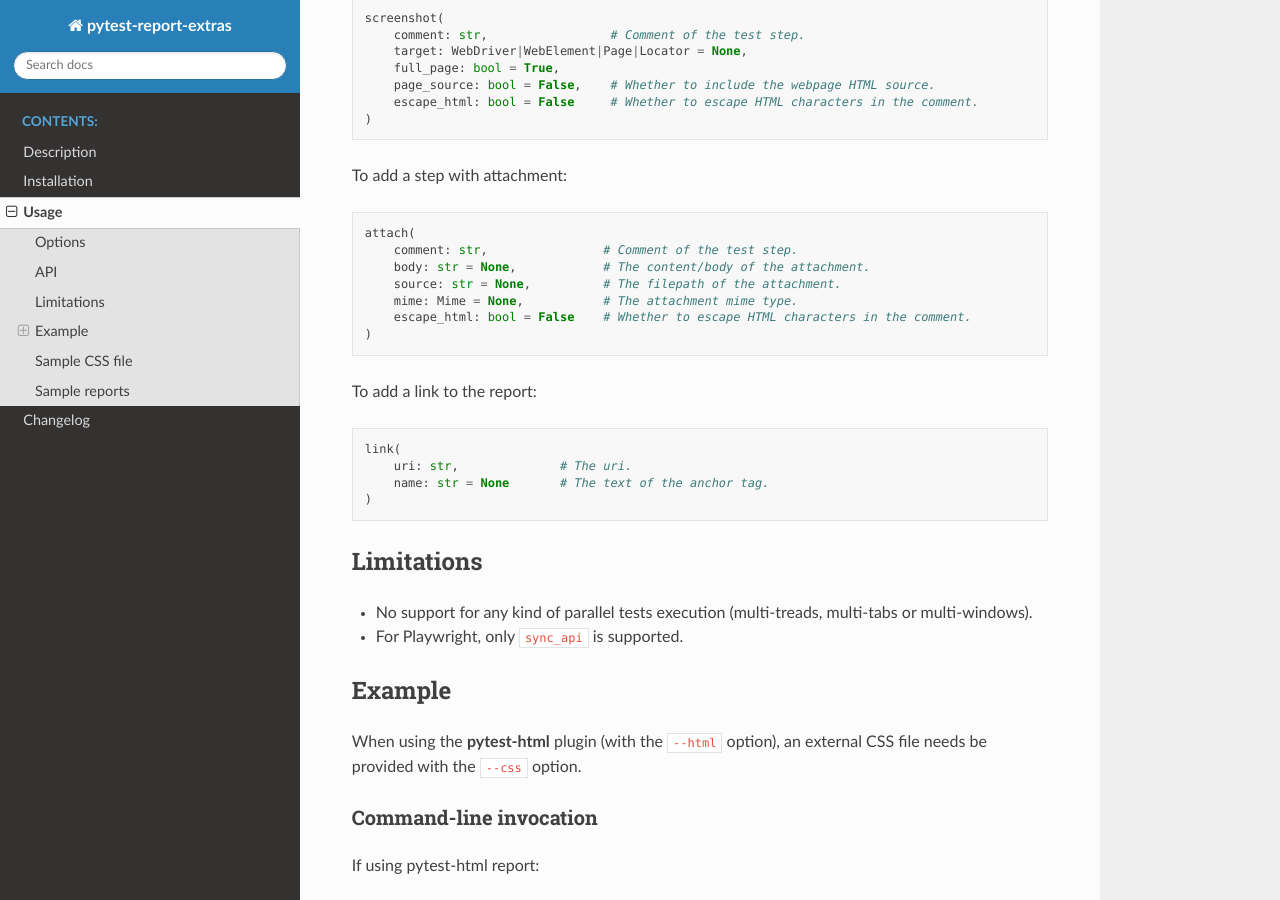
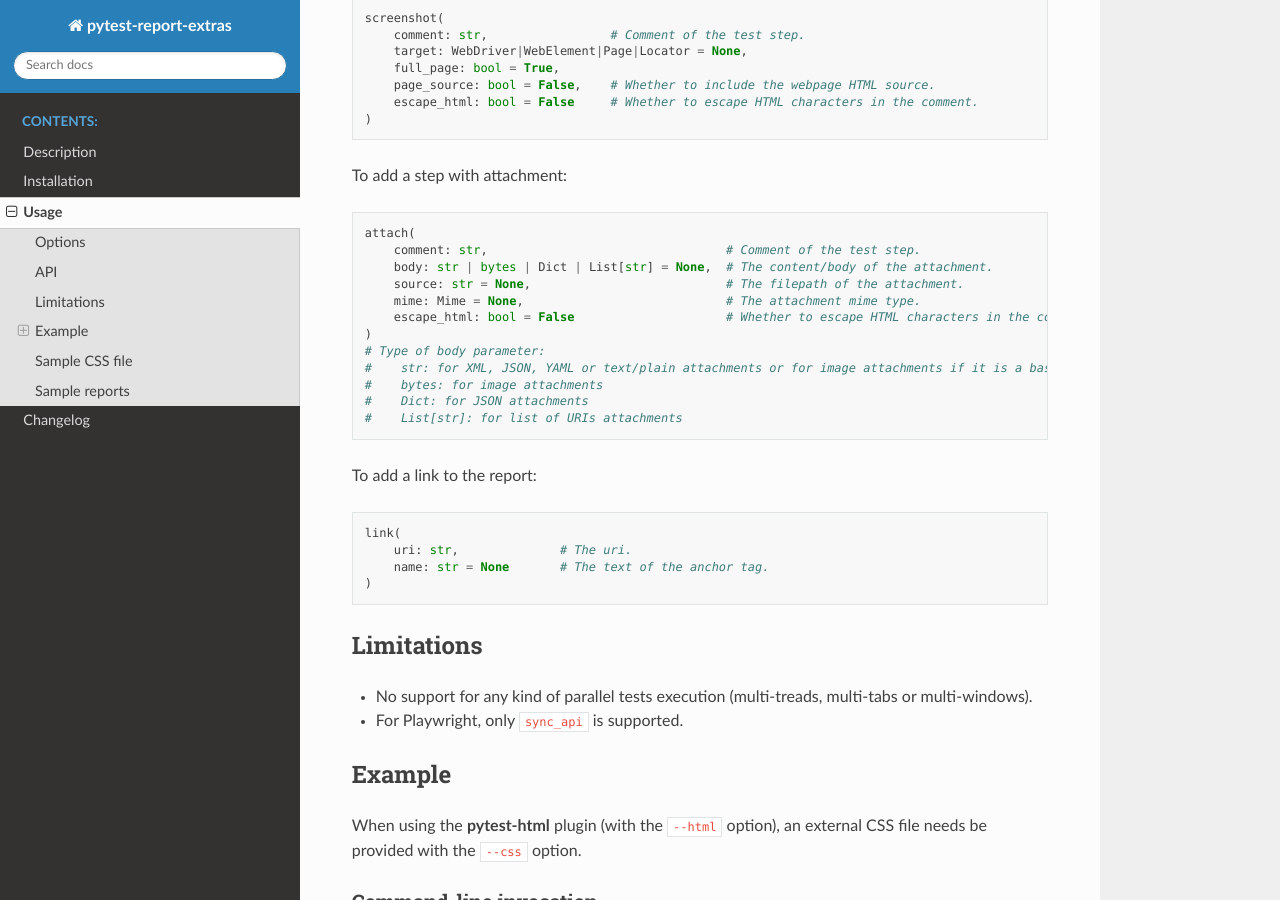
Before and after one commit to harmin-parra/pytest-report-extras, a Sphinx documentation site: the page built from docs/user_guide.rst, in a window 1280 px wide and 900 px high, scrolled down 1372 px. Built offline with Sphinx 7.4.7 and the Read the Docs theme 3.1.0, drawn with Linux system fonts in a browser that asks for light colours.

Commit message:
update docs

```diff
--- a/docs/user_guide.rst
+++ b/docs/user_guide.rst
@@ -73,12 +73,18 @@
 .. code-block:: python
 
   attach(
-      comment: str,                # Comment of the test step.
-      body: str = None,            # The content/body of the attachment.
-      source: str = None,          # The filepath of the attachment.
-      mime: Mime = None,           # The attachment mime type.
-      escape_html: bool = False    # Whether to escape HTML characters in the comment.
+      comment: str,                                 # Comment of the test step.
+      body: str | bytes | Dict | List[str] = None,  # The content/body of the attachment.
+      source: str = None,                           # The filepath of the attachment.
+      mime: Mime = None,                            # The attachment mime type.
+      escape_html: bool = False                     # Whether to escape HTML characters in the comment.
   )
+  # Type of body parameter:
+  #    str: for XML, JSON, YAML or text/plain attachments or for image attachments if it is a base64 string
+  #    bytes: for image attachments
+  #    Dict: for JSON attachments
+  #    List[str]: for list of URIs attachments
+
 
 To add a link to the report:
 
```
Also changed, not shown: 1 other file.
